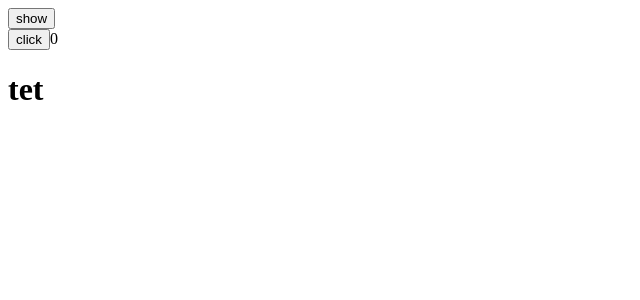
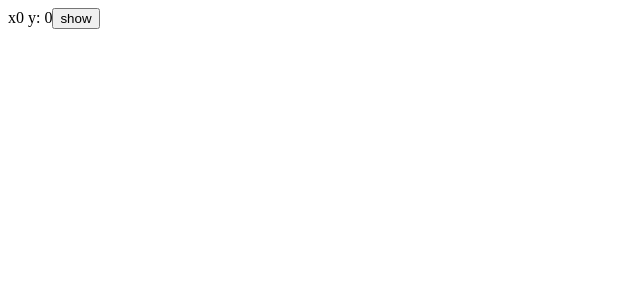
Before and after one commit to Bojackxiang/AntDesign-Rebuild, a React (Create React App) app in the folder my-app/: page / in a window 1280 px wide. Shown: the top 300 px of the page, without its empty margins (0-640 px from the left). Built offline with nearby package versions, Linux system fonts and the light colour scheme.

Commit message:
3-9 finished

```diff
--- a/my-app/src/App.tsx
+++ b/my-app/src/App.tsx
@@ -1,13 +1,16 @@
 import React from "react";
-import Hello from "./Hello";
+import { useMouseHook } from "./useMousePsx";
 
 function App() {
   const [show, setShow] = React.useState(true);
 
+  // retrieve the value from the customized hook
+  const position = useMouseHook()
+
   return (
     <div>
+      x{position.x} y: {position.y}
       <button onClick={() => setShow(!show)}>show</button>
-      {show && <Hello message="tet" />}
     </div>
   );
 }
--- a/my-app/src/Hello.tsx
+++ /dev/null
@@ -1,55 +0,0 @@
-import React from "react";
-
-interface IHelloProps {
-  message?: string;
-}
-
-// -> set the interface
-const Hello: React.FC<IHelloProps> = (props) => {
-  const [clickTimes, setClickTimes] = React.useState(0);
-
-  // -> any changes happened, the use effect will run
-  React.useEffect(() => {
-    console.log("first use effect runs");
-    // !! do not run function in useEffect if you have no dependency
-    // * but you can change anything as you want
-    document.title = String(clickTimes);
-  });
-
-  // -> add event listener in use Effect
-  React.useEffect(() => {
-    return () => {};
-  });
-
-  // -> the control of use effect
-  // * only runs when click time change
-  React.useEffect(() => {
-    console.log("click time changes");
-    return () => {};
-  }, [clickTimes]);
-
-  // -> the control of use effect
-  React.useEffect(() => {
-    console.log("component mounted");
-    return () => {
-        console.log('component unmounted')
-    };
-  }, []);
-
-
-  return (
-    <div>
-      <button onClick={() => setClickTimes(clickTimes + 1)}>click</button>
-      {clickTimes}
-      <h1>{props.message}</h1>
-      {props.children}
-    </div>
-  );
-};
-
-// -> setting the default props
-Hello.defaultProps = {
-  message: "hello world 3",
-};
-
-export default Hello;
--- /dev/null
+++ b/my-app/src/useMousePsx.ts
@@ -0,0 +1,22 @@
+import React from 'react';
+
+// -> customized hook : it is just a function
+export const useMouseHook = () => {
+    // -> (run auto)
+    const [pos, setPos] = React.useState({x: 0, y: 0})
+
+    const _mouseMove = (e: MouseEvent) => {
+        setPos({x: e.clientX, y: e.clientY})
+    }
+
+    // -> listening to the changes of the mouse (run auto)
+    React.useEffect(() => {
+        document.addEventListener('mousemove', _mouseMove)
+        return () => {
+            document.removeEventListener('mousemove', _mouseMove)
+        }
+    }, [])
+
+    // -> return the value (need to retrieve)
+    return pos
+}
```
